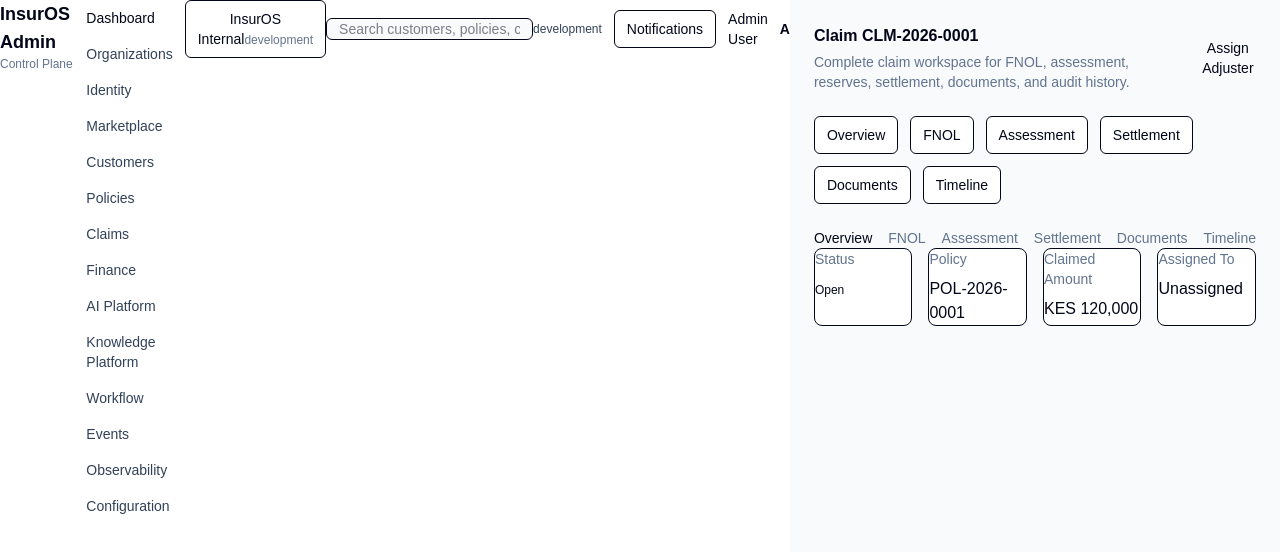
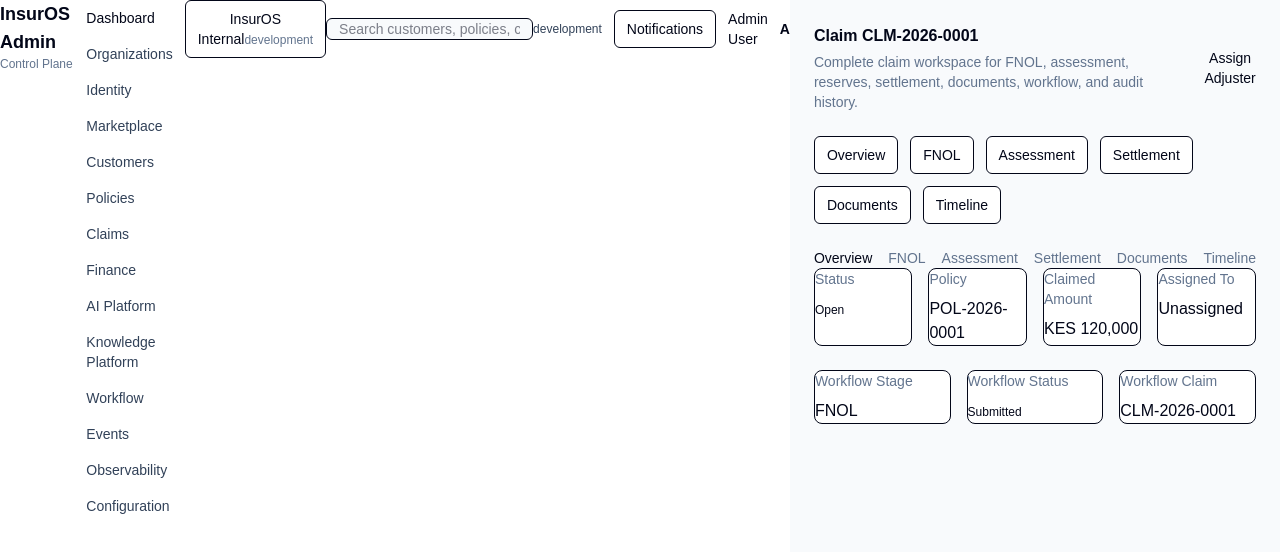
Before and after one commit to Bucrepinfo-lab/InsurOS, a Next.js app in the folder apps/admin/: page /dashboard/claims/CLM-2026-0001 in a window 1280 px wide. Shown: the top 552 px of the page. Built offline with nearby package versions, Linux system fonts and the light colour scheme; no server answers.

Commit message:
feat(claims): show workflow summary on claim detail

```diff
--- a/apps/admin/src/app/dashboard/claims/[claimId]/page.tsx
+++ b/apps/admin/src/app/dashboard/claims/[claimId]/page.tsx
@@ -7,8 +7,10 @@ import {
   DomainModulePage,
   Tabs
 } from '@insuros/ui';
+import { ClaimService } from '@insuros/services';
 
 const claimId = 'CLM-2026-0001';
+const claimService = new ClaimService();
 
 const tabs = [
   { id: 'overview', label: 'Overview', href: `/dashboard/claims/${claimId}` },
@@ -19,11 +21,13 @@ const tabs = [
   { id: 'timeline', label: 'Timeline', href: `/dashboard/claims/${claimId}/timeline` }
 ];
 
-export default function ClaimDetailPage() {
+export default async function ClaimDetailPage() {
+  const workflow = await claimService.getClaimWorkflow(claimId);
+
   return (
     <DomainModulePage
       title='Claim CLM-2026-0001'
-      description='Complete claim workspace for FNOL, assessment, reserves, settlement, documents, and audit history.'
+      description='Complete claim workspace for FNOL, assessment, reserves, settlement, documents, workflow, and audit history.'
       actions={<Button>Assign Adjuster</Button>}
     >
       <div className='mb-6 flex flex-wrap gap-3'>
@@ -70,6 +74,33 @@ export default function ClaimDetailPage() {
             </CardContent>
           </Card>
         </div>
+
+        <div className='mt-6 grid gap-4 lg:grid-cols-3'>
+          <Card>
+            <CardContent>
+              <p className='text-sm text-slate-500'>Workflow Stage</p>
+              <p className='mt-2 font-medium'>{workflow?.stage ?? 'Not started'}</p>
+            </CardContent>
+          </Card>
+
+          <Card>
+            <CardContent>
+              <p className='text-sm text-slate-500'>Workflow Status</p>
+              <div className='mt-2'>
+                <Badge tone={workflow?.workflowStatus === 'Approved' ? 'success' : 'warning'}>
+                  {workflow?.workflowStatus ?? 'Unavailable'}
+                </Badge>
+              </div>
+            </CardContent>
+          </Card>
+
+          <Card>
+            <CardContent>
+              <p className='text-sm text-slate-500'>Workflow Claim</p>
+              <p className='mt-2 font-medium'>{workflow?.claimId ?? claimId}</p>
+            </CardContent>
+          </Card>
+        </div>
       </Tabs>
     </DomainModulePage>
   );
```
